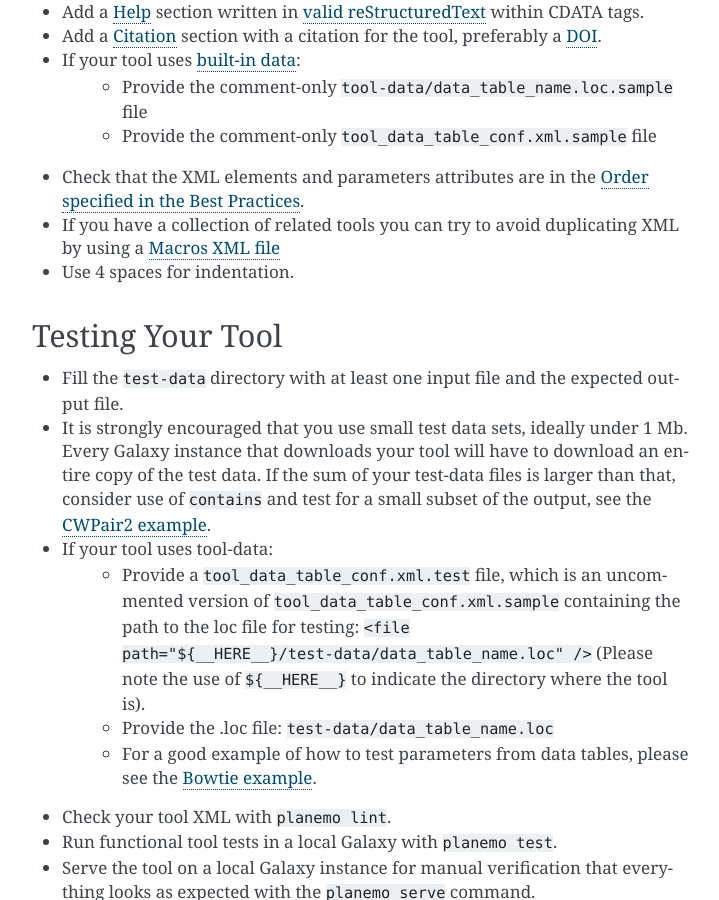
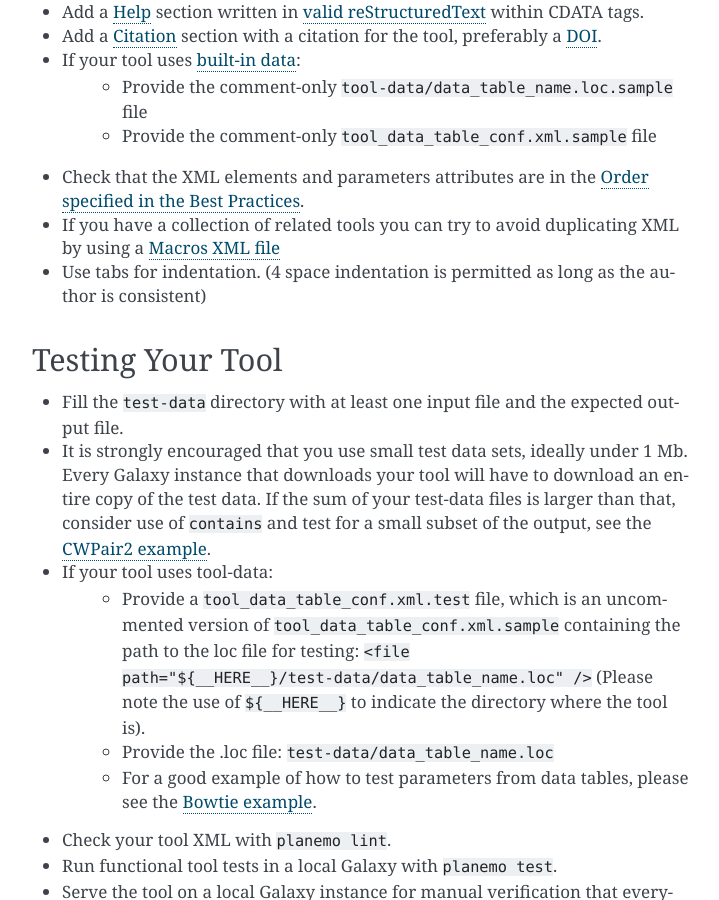
Before and after one commit to galaxy-iuc/standards, a Sphinx documentation site: the page built from docs/best_practices/integration_checklist.rst, in a window 1280 px wide and 900 px high, scrolled down 1185 px. Shown: the whole window, without its empty margins (388-1107 px from the left). Built offline with Sphinx 7.4.7, drawn with Linux system fonts in a browser that asks for light colours.

Commit message:
Rewrite best practices to encourage tabs
While still allowing spaces, and just promoting consistency.
Fixes #73

```diff
--- a/docs/best_practices/integration_checklist.rst
+++ b/docs/best_practices/integration_checklist.rst
@@ -38,7 +38,7 @@ Creating the Tool Wrapper (XML File)
     - Provide the comment-only ``tool_data_table_conf.xml.sample`` file
 - Check that the XML elements and parameters attributes are in the `Order specified in the Best Practices <http://galaxy-iuc-standards.readthedocs.io/en/latest/best_practices/tool_xml.html#coding-style>`__.
 - If you have a collection of related tools you can try to avoid duplicating XML by using a `Macros XML file <http://planemo.readthedocs.io/en/latest/writing_standalone.html#macros>`__
-- Use 4 spaces for indentation.
+- Use tabs for indentation. (4 space indentation is permitted as long as the author is consistent)
 
 Testing Your Tool
 -----------------
--- a/docs/best_practices/tool_xml.rst
+++ b/docs/best_practices/tool_xml.rst
@@ -315,7 +315,7 @@ TODO
 Coding Style
 ------------
 
-* 4 spaces indent
+* Tabs for indentation (spaces permitted if consistent.)
 * Order of XML elements:
 
   * `description`_
```
